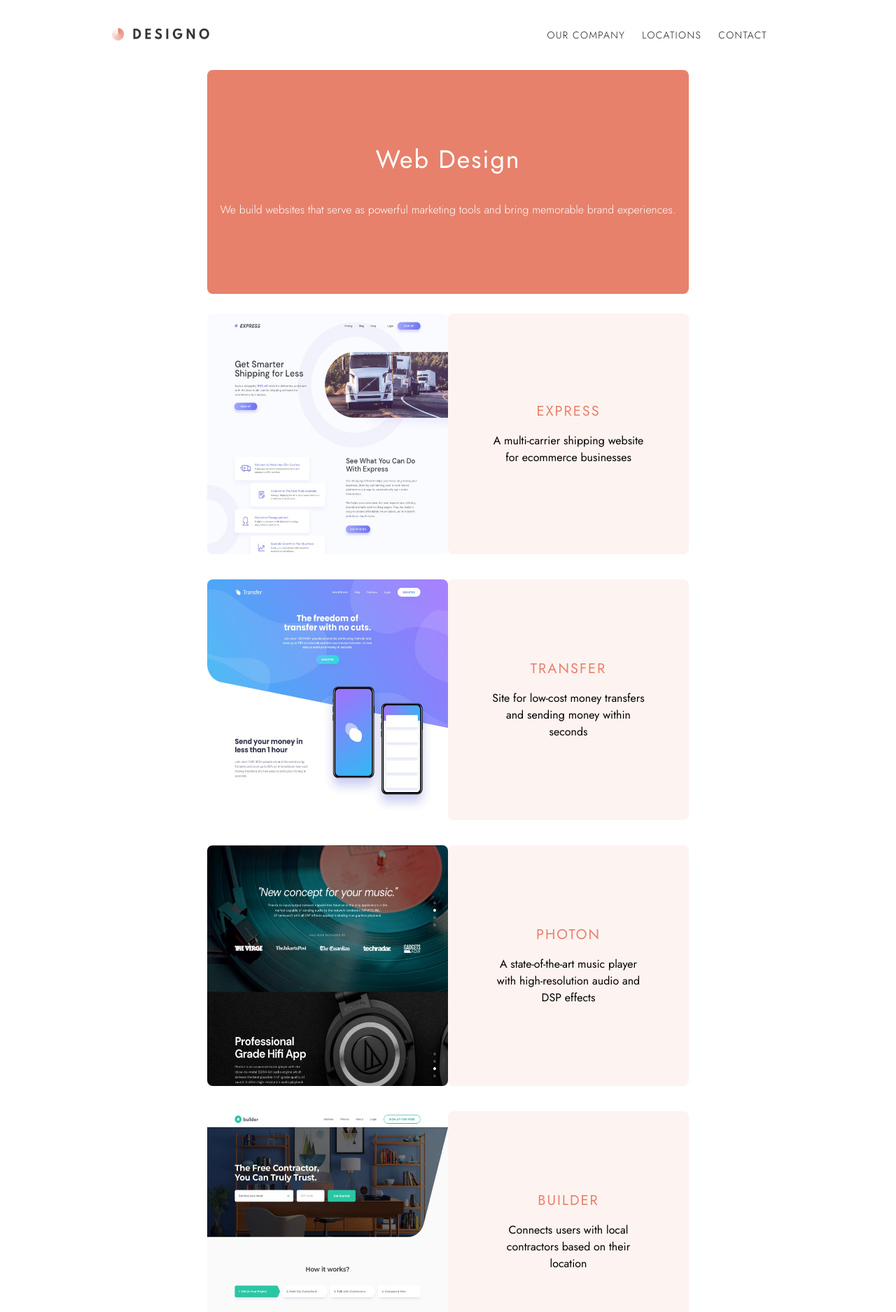
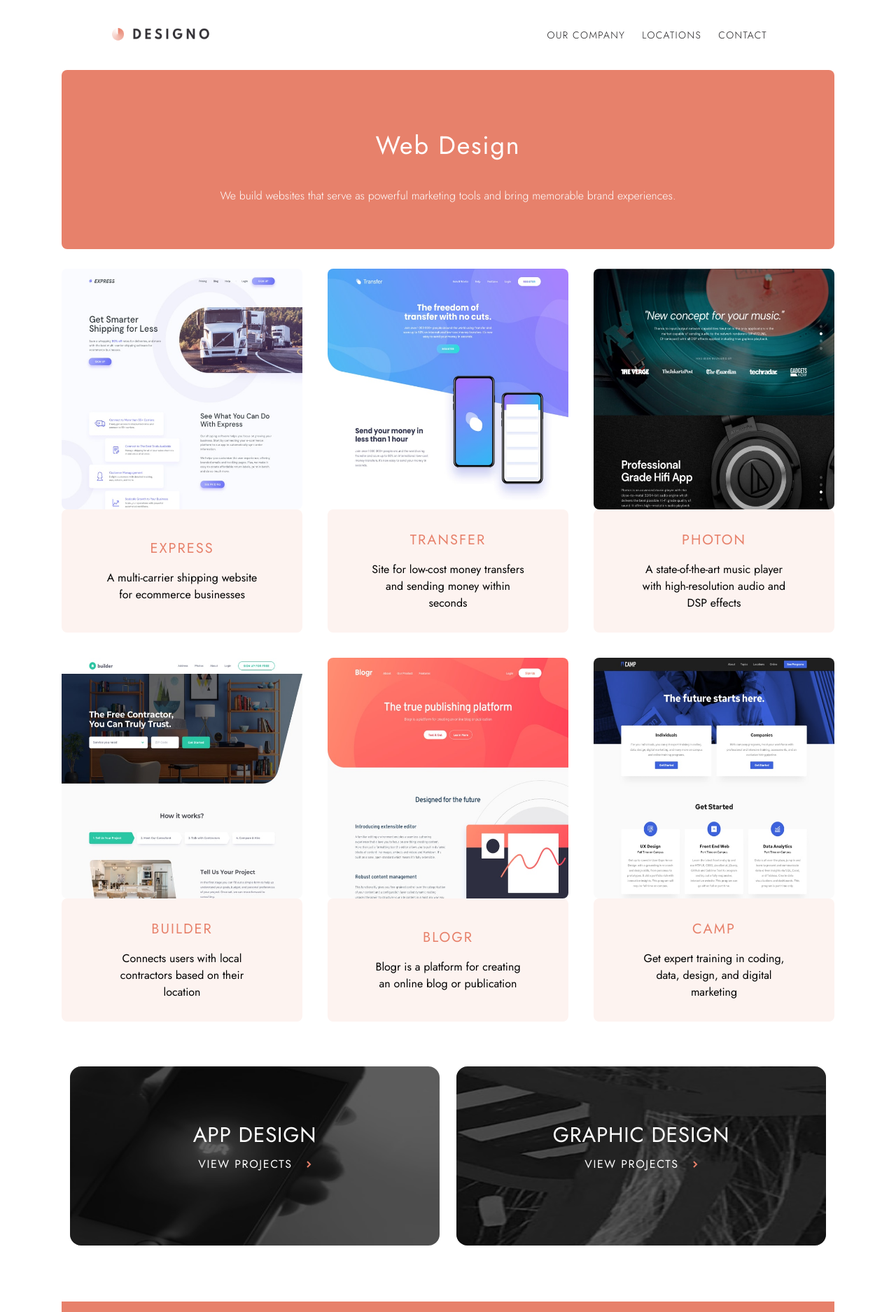
Before and after one commit to MarcioLopes451/designo, a Next.js app: page /web in a window 1280 px wide. Shown: the top 1875 px of the page at 70% size. Built offline with nearby package versions, Linux system fonts and the light colour scheme.

Commit message:
add:desktop

```diff
--- a/app/graphic/page.tsx
+++ b/app/graphic/page.tsx
@@ -38,7 +38,9 @@ export default function Graphic() {
 
 return (
   <div className='mt-10 md:flex flex-col justify-center items-center'>
-      <div className='bg-peach flex flex-col justify-center items-center text-center h-80 gap-10 text-white md:w-[43rem] rounded-lg'>
+      <div className='bg-peach flex flex-col justify-center items-center text-center h-80 gap-10 text-white
+      md:w-[43rem] rounded-lg
+      xl:w-[69rem] xl:flex xl:items-center xl:pt-6 xl:h-64'>
           <h1 className='text-4xl tracking-wider'>Graphic Design</h1>
           <p className='font-light px-3 tracking-normal'>
           We deliver eye-catching branding materials that are tailored to meet your business objectives.
@@ -46,29 +48,29 @@ return (
       </div>
 
       <div className='mt-7'>
-          <div className='flex flex-col justify-center items-center gap-9'>
-              <div className='md:flex flex-row items-center justify-center'>
+          <div className='flex flex-col justify-center items-center gap-9 xl:flex-row xl:justify-items-start xl:flex-wrap'>
+              <div className='md:flex flex-row items-center justify-center xl:flex-col'>
                   <Image src={Change} alt='express' className='w-80 h-80 rounded-lg md:w-[21.5rem] md:h-[21.5rem]' />
                   <div className='bg-seashell rounded-lg -mt-4 md:mt-0'>
-                      <div className='flex flex-col justify-center items-center h-36 md:w-[21.5rem] md:h-[21.5rem]'>
+                      <div className='flex flex-col justify-center items-center h-36 md:w-[21.5rem] md:h-[21.5rem] xl:h-44'>
                           <h1 className='text-peach tracking-widest text-xl'>TIM BROWN</h1>
                           <p className='text-center w-56 mt-4'>A book cover designed for Tim Brown’s new release, ‘Change’</p>
                       </div>
                   </div>
               </div>
-              <div className='md:flex flex-row items-center justify-center'>
+              <div className='md:flex flex-row items-center justify-center xl:flex-col'>
                   <Image src={Boxed} alt='express' className='w-80 h-80 rounded-lg md:w-[21.5rem] md:h-[21.5rem]' />
                   <div className='bg-seashell rounded-lg -mt-4 md:mt-0'>
-                      <div className='flex flex-col justify-center items-center h-36 md:w-[21.5rem] md:h-[21.5rem]'>
+                      <div className='flex flex-col justify-center items-center h-36 md:w-[21.5rem] md:h-[21.5rem] xl:h-44'>
                           <h1 className='text-peach tracking-widest text-xl'>BOXED WATER</h1>
                           <p className='text-center w-56 mt-4'>A simple packaging concept made for Boxed Water</p>
                       </div>
                   </div>
               </div>
-              <div className='md:flex flex-row items-center justify-center'>
+              <div className='md:flex flex-row items-center justify-center xl:flex-col'>
                   <Image src={Science} alt='express' className='w-80 h-80 rounded-lg md:w-[21.5rem] md:h-[21.5rem]' />
                   <div className='bg-seashell rounded-lg -mt-4 md:mt-0'>
-                      <div className='flex flex-col justify-center items-center h-36 md:w-[21.5rem] md:h-[21.5rem]'>
+                      <div className='flex flex-col justify-center items-center h-36 md:w-[21.5rem] md:h-[21.5rem] xl:h-44'>
                           <h1 className='text-peach tracking-widest text-xl'>SCIENCE!</h1>
                           <p className='text-center w-56 mt-4'>A poster made in collaboration with the Federal Art Project</p>
                       </div>
@@ -78,11 +80,11 @@ return (
       </div>
 
       <div className='bg-white'>
-      <div className='flex justify-center items-center flex-col flex-wrap gap-6 pt-6'>
+      <div className='flex justify-center items-center flex-col flex-wrap gap-6 pt-6 xl:flex-row'>
         {links.map((data,key) => (
           <div key={key}>
             <div className='relative'>
-            <Image src={data.image} alt='links' className='w-80 h-64 rounded-2xl md:w-[43rem]'/>
+            <Image src={data.image} alt='links' className='w-80 h-64 rounded-2xl md:w-[43rem] xl:w-[33rem]'/>
             <div className='absolute top-0 left-0 text-white bg-trans w-full h-full rounded-2xl'>
               <div className='mt-20 flex justify-center flex-col gap-3 items-center'>
               <h2 className='text-3xl tracking-wide'>{data.Name}</h2>
--- a/app/web/page.tsx
+++ b/app/web/page.tsx
@@ -42,7 +42,9 @@ export default function Web() {
 
   return (
     <div className='mt-10 md:flex flex-col justify-center items-center'>
-        <div className='bg-peach flex flex-col justify-center items-center text-center h-80 gap-10 text-white md:w-[43rem] rounded-lg'>
+        <div className='bg-peach flex flex-col justify-center items-center text-center h-80 gap-10 text-white
+        md:w-[43rem] rounded-lg
+        xl:w-[69rem] xl:flex xl:items-center xl:pt-6 xl:h-64'>
             <h1 className='text-4xl tracking-wider'>Web Design</h1>
             <p className='font-light px-3 tracking-normal'>
                 We build websites that serve as powerful marketing tools and bring memorable brand experiences.
@@ -50,56 +52,56 @@ export default function Web() {
         </div>
 
         <div className='mt-7'>
-            <div className='flex flex-col justify-center items-center gap-9'>
-                <div className='md:flex flex-row items-center justify-center'>
+            <div className='flex flex-col justify-center items-center gap-9 xl:flex-row xl:flex-wrap'>
+                <div className='md:flex flex-row items-center justify-center xl:flex-col'>
                     <Image src={Express} alt='express' className='w-80 h-80 rounded-lg md:w-[21.5rem] md:h-[21.5rem]' />
                     <div className='bg-seashell rounded-lg -mt-4 md:mt-0'>
-                        <div className='flex flex-col justify-center items-center h-36 md:w-[21.5rem] md:h-[21.5rem]'>
+                        <div className='flex flex-col justify-center items-center h-36 md:w-[21.5rem] md:h-[21.5rem] xl:h-44'>
                             <h1 className='text-peach tracking-widest text-xl'>EXPRESS</h1>
                             <p className='text-center w-56 mt-4'>A multi-carrier shipping website for ecommerce businesses</p>
                         </div>
                     </div>
                 </div>
-                <div className='md:flex flex-row items-center justify-center'>
+                <div className='md:flex flex-row items-center justify-center xl:flex-col'>
                     <Image src={Transfer} alt='express' className='w-80 h-80 rounded-lg md:w-[21.5rem] md:h-[21.5rem]' />
                     <div className='bg-seashell rounded-lg -mt-4 md:mt-0'>
-                        <div className='flex flex-col justify-center items-center h-36 md:w-[21.5rem] md:h-[21.5rem]'>
+                        <div className='flex flex-col justify-center items-center h-36 md:w-[21.5rem] md:h-[21.5rem] xl:h-44'>
                             <h1 className='text-peach tracking-widest text-xl'>TRANSFER</h1>
                             <p className='text-center w-56 mt-4'>Site for low-cost money transfers and sending money within seconds</p>
                         </div>
                     </div>
                 </div>
-                <div className='md:flex flex-row items-center justify-center'>
+                <div className='md:flex flex-row items-center justify-center xl:flex-col'>
                     <Image src={Photon} alt='express' className='w-80 h-80 rounded-lg md:w-[21.5rem] md:h-[21.5rem]' />
                     <div className='bg-seashell rounded-lg -mt-4 md:mt-0'>
-                        <div className='flex flex-col justify-center items-center h-36 md:w-[21.5rem] md:h-[21.5rem]'>
+                        <div className='flex flex-col justify-center items-center h-36 md:w-[21.5rem] md:h-[21.5rem] xl:h-44'>
                             <h1 className='text-peach tracking-widest text-xl'>PHOTON</h1>
                             <p className='text-center w-56 mt-4'>A state-of-the-art music player with high-resolution audio and DSP effects</p>
                         </div>
                     </div>
                 </div>
-                <div className='md:flex flex-row items-center justify-center'>
+                <div className='md:flex flex-row items-center justify-center xl:flex-col'>
                     <Image src={Builder} alt='express' className='w-80 h-80 rounded-lg md:w-[21.5rem] md:h-[21.5rem]' />
                     <div className='bg-seashell rounded-lg -mt-4 md:mt-0'>
-                        <div className='flex flex-col justify-center items-center h-36 md:w-[21.5rem] md:h-[21.5rem]'>
+                        <div className='flex flex-col justify-center items-center h-36 md:w-[21.5rem] md:h-[21.5rem] xl:h-44'>
                             <h1 className='text-peach tracking-widest text-xl'>BUILDER</h1>
                             <p className='text-center w-56 mt-4'>Connects users with local contractors based on their location</p>
                         </div>
                     </div>
                 </div>
-                <div className='md:flex flex-row items-center justify-center'>
+                <div className='md:flex flex-row items-center justify-center xl:flex-col'>
                     <Image src={Blogr} alt='express' className='w-80 h-80 rounded-lg md:w-[21.5rem] md:h-[21.5rem]' />
                     <div className='bg-seashell rounded-lg -mt-4 md:mt-0'>
-                        <div className='flex flex-col justify-center items-center h-36 md:w-[21.5rem] md:h-[21.5rem]'>
+                        <div className='flex flex-col justify-center items-center h-36 md:w-[21.5rem] md:h-[21.5rem] xl:h-44'>
                             <h1 className='text-peach tracking-widest text-xl'>BLOGR</h1>
                             <p className='text-center w-56 mt-4'>Blogr is a platform for creating an online blog or publication</p>
                         </div>
                     </div>
                 </div>
-                <div className='md:flex flex-row items-center justify-center'>
+                <div className='md:flex flex-row items-center justify-center xl:flex-col'>
                     <Image src={Camp} alt='express' className='w-80 h-80 rounded-lg md:w-[21.5rem] md:h-[21.5rem]' />
                     <div className='bg-seashell rounded-lg -mt-4 md:mt-0'>
-                        <div className='flex flex-col justify-center items-center h-36 md:w-[21.5rem] md:h-[21.5rem]'>
+                        <div className='flex flex-col justify-center items-center h-36 md:w-[21.5rem] md:h-[21.5rem] xl:h-44'>
                             <h1 className='text-peach tracking-widest text-xl'>CAMP</h1>
                             <p className='text-center w-56 mt-4'>Get expert training in coding, data, design, and digital marketing</p>
                         </div>
@@ -108,12 +110,12 @@ export default function Web() {
             </div>
         </div>
 
-        <div className='bg-white'>
-        <div className='flex justify-center items-center flex-col flex-wrap gap-6 pt-6'>
+        <div className='bg-white mt-10'>
+        <div className='flex justify-center items-center flex-col flex-wrap gap-6 pt-6 xl:flex-row'>
           {links.map((data,key) => (
             <div key={key}>
               <div className='relative'>
-              <Image src={data.image} alt='links' className='w-80 h-64 rounded-2xl md:w-[43rem]'/>
+              <Image src={data.image} alt='links' className='w-80 h-64 rounded-2xl md:w-[43rem] xl:w-[33rem]'/>
               <div className='absolute top-0 left-0 text-white bg-trans w-full h-full rounded-2xl'>
                 <div className='mt-20 flex justify-center flex-col gap-3 items-center'>
                 <h2 className='text-3xl tracking-wide'>{data.Name}</h2>
```
Also changed, not shown: app/app/page.tsx (+16 -14 lines).
